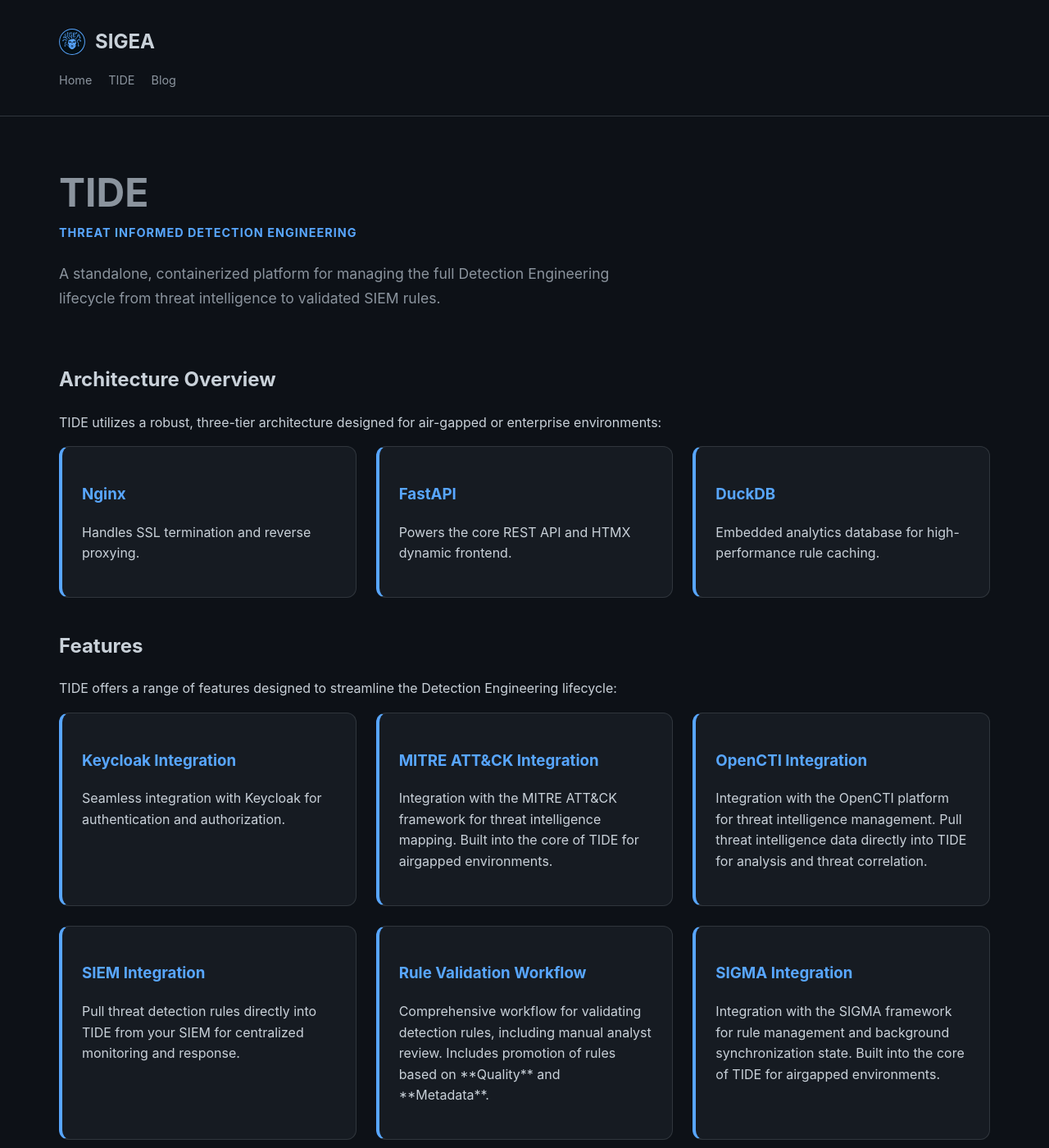
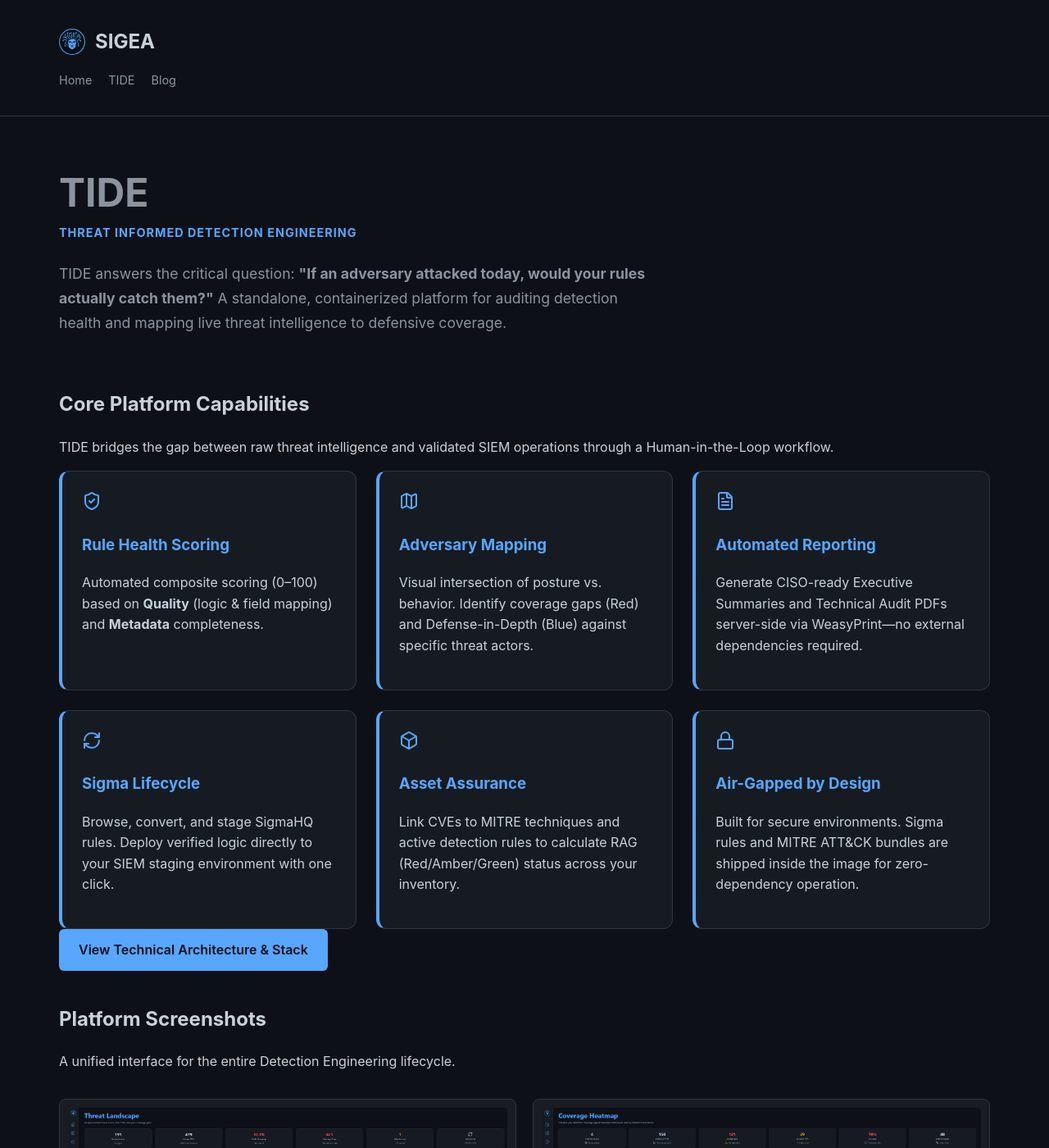
Before and after one commit to sigeauk/sigeauk.github.io, a Jekyll site: the page built from tide.html, in a window 1280 px wide and 1400 px high. Shown: the whole window at 82% size. Built offline with Jekyll 4.4.1, drawn with Linux system fonts in a browser that asks for light colours; some of the changed text lies outside the part shown.

Commit message:
TIDE Feaure update

```diff
--- a/tide.html
+++ b/tide.html
@@ -4,115 +4,101 @@
 description: Explore Sigea's flagship product, TIDE—a comprehensive platform for Threat Informed Detection Engineering.
 ---
 
+<script src="https://unpkg.com/lucide@latest"></script>
+
 <div class="hero-container">
     <div class="hero-text">
         <h2 class="main-heading">TIDE</h2>
         <p class="accent-subtitle">Threat Informed Detection Engineering</p>
-        <p class="lead-text">A standalone, containerized platform for managing the full Detection Engineering lifecycle from threat intelligence to validated SIEM rules.</p>
+        <p class="lead-text">
+            TIDE answers the critical question: <strong>"If an adversary attacked today, would your rules actually catch them?"</strong>
+            A standalone, containerized platform for auditing detection health and mapping live threat intelligence to defensive coverage.
+        </p>
     </div>
 </div>
 
 <section class="product-info">
-    <span class="text-accent"></span><h2>Architecture Overview</h2></span>
-    <p>TIDE utilizes a robust, three-tier architecture designed for air-gapped or enterprise environments:</p>
+    <div class="section-header">
+        <span class="text-accent"><h2>Core Platform Capabilities</h2></span>
+        <p>TIDE bridges the gap between raw threat intelligence and validated SIEM operations through a Human-in-the-Loop workflow.</p>
+    </div>
 
     <div class="grid">
         <div class="feature-card">
-            <span class="text-accent"><h3>Nginx</h3></span>
-            <p>Handles SSL termination and reverse proxying.</p>
+            <i data-lucide="shield-check" class="text-accent"></i>
+            <span class="text-accent"><h3>Rule Health Scoring</h3></span>
+            <p>Automated composite scoring (0–100) based on <strong>Quality</strong> (logic & field mapping) and <strong>Metadata</strong> completeness.</p>
         </div>
 
         <div class="feature-card">
-            <span class="text-accent"><h3>FastAPI</h3></span>
-            <p>Powers the core REST API and HTMX dynamic frontend.</p>
+            <i data-lucide="map" class="text-accent"></i>
+            <span class="text-accent"><h3>Adversary Mapping</h3></span>
+            <p>Visual intersection of posture vs. behavior. Identify coverage gaps (Red) and Defense-in-Depth (Blue) against specific threat actors.</p>
         </div>
 
         <div class="feature-card">
-            <span class="text-accent"><h3>DuckDB</h3></span>
-            <p>Embedded analytics database for high-performance rule caching.</p>
+            <i data-lucide="file-text" class="text-accent"></i>
+            <span class="text-accent"><h3>Automated Reporting</h3></span>
+            <p>Generate CISO-ready Executive Summaries and Technical Audit PDFs server-side via WeasyPrint—no external dependencies required.</p>
+        </div>
+
+        <div class="feature-card">
+            <i data-lucide="refresh-cw" class="text-accent"></i>
+            <span class="text-accent"><h3>Sigma Lifecycle</h3></span>
+            <p>Browse, convert, and stage SigmaHQ rules. Deploy verified logic directly to your SIEM staging environment with one click.</p>
+        </div>
+
+        <div class="feature-card">
+            <i data-lucide="box" class="text-accent"></i>
+            <span class="text-accent"><h3>Asset Assurance</h3></span>
+            <p>Link CVEs to MITRE techniques and active detection rules to calculate RAG (Red/Amber/Green) status across your inventory.</p>
+        </div>
+
+        <div class="feature-card">
+            <i data-lucide="lock" class="text-accent"></i>
+            <span class="text-accent"><h3>Air-Gapped by Design</h3></span>
+            <p>Built for secure environments. Sigma rules and MITRE ATT&CK bundles are shipped inside the image for zero-dependency operation.</p>
         </div>
     </div>
 </section>
 
 <section class="product-info">
-
-        <span class="text-accent"><h2>Features</h2></span>
-    <p>TIDE offers a range of features designed to streamline the Detection Engineering lifecycle:</p>
-
+    <details class="arch-details">
+        <summary class="btn-primary" style="display: inline-block; cursor: pointer; list-style: none;">
+            View Technical Architecture & Stack
+        </summary>
+        <div class="details-content" style="margin-top: 2rem; border-left: 2px solid var(--accent-color); padding-left: 1.5rem;">
+            <h3>Three-Tier Architecture</h3>
+            <p>Designed for stability and persistence in enterprise environments.</p>
             <div class="grid">
                 <div class="feature-card">
-            <span class="text-accent"><h3>Keycloak Integration</h3></span>
-            <p>Seamless integration with Keycloak for authentication and authorization.</p>
+                    <span class="text-accent"><h4>Edge: Nginx</h4></span>
+                    <p>Handles SSL termination and secure reverse proxying.</p>
                 </div>
-
                 <div class="feature-card">
-            <span class="text-accent"><h3>MITRE ATT&CK Integration</h3></span>
-            <p>Integration with the MITRE ATT&CK framework for threat intelligence mapping. Built into the core of TIDE for airgapped environments.</p>
+                    <span class="text-accent"><h4>Core: FastAPI</h4></span>
+                    <p>Asynchronous REST API powering the HTMX dynamic frontend and business logic.</p>
                 </div>
-
                 <div class="feature-card">
-            <span class="text-accent"><h3>OpenCTI Integration</h3></span>
-            <p>Integration with the OpenCTI platform for threat intelligence management. Pull threat intelligence data directly into TIDE for analysis and threat correlation.</p>
-        </div>
-
-        <div class="feature-card">
-            <span class="text-accent"><h3>SIEM Integration</h3></span>
-            <p>Pull threat detection rules directly into TIDE from your SIEM for centralized monitoring and response.</p>
-        </div>
-
-        <div class="feature-card">
-            <span class="text-accent"><h3>Rule Validation Workflow</h3></span>
-            <p>Comprehensive workflow for validating detection rules, including manual analyst review. Includes promotion of rules based on **Quality** and **Metadata**.</p>
-        </div>
-
-        <div class="feature-card">
-            <span class="text-accent"><h3>SIGMA Integration</h3></span>
-            <p>Integration with the SIGMA framework for rule management and background synchronization state. Built into the core of TIDE for airgapped environments.</p>
-        </div>
-
-        <div class="feature-card">
-            <span class="text-accent"><h3>SIGMA Conversion</h3></span>
-            <p>Converts SIGMA rules into a format compatible with your SIEM for seamless integration. Deploy from TIDE for instant coverage.</p>
-        </div>
-
-        <div class="feature-card">
-            <span class="text-accent"><h3>Coverage Metrics</h3></span>
-            <p>Comprehensive coverage metrics to identify gaps in your detection posture and prioritize rule development.</p>
-        </div>
-
-        <div class="feature-card">
-            <span class="text-accent"><h3>Rule logging</h3></span>
-            <p>Log rule score directly back into your SIEM for centralized monitoring and analysis. Allows for real-time insights and auditing of detection rules.</p>
+                    <span class="text-accent"><h4>Data: DuckDB</h4></span>
+                    <p>Embedded OLAP database for high-performance rule caching and analytics without external DB overhead.</p>
                 </div>
             </div>
 
-</section>
-
-<section class="product-info">
-    <span class="text-accent"><h2>Data Persistence</h2></span>
-    <p>TIDE is designed for stability. The following files are maintained in your persistent volume to survive container updates:</p>
-
-    <div class="grid">
-        <div class="feature-card">
-            <span class="text-accent"><h3>tide.duckdb</h3></span>
-            <p>The central rule cache and coverage metrics.</p>
+            <h3 style="margin-top: 2rem;">Data Persistence</h3>
+            <p>TIDE maintains critical state across container updates via volume mounts at <code>/app/data/</code>:</p>
+            <ul>
+                <li><strong>tide.duckdb:</strong> Central rule cache and coverage metrics.</li>
+                <li><strong>checkedRule.json:</strong> Manual analyst validation records.</li>
+                <li><strong>triggers/:</strong> Background synchronization state.</li>
+            </ul>
         </div>
-
-        <div class="feature-card">
-            <span class="text-accent"><h3>checkedRule.json</h3></span>
-            <p>Manual analyst validation records.</p>
-        </div>
-
-        <div class="feature-card">
-            <span class="text-accent"><h3>triggers/</h3></span>
-            <p>Directory for background synchronization state.</p>
-        </div>
-    </div>
+    </details>
 </section>
 
 <section class="product-info">
     <span class="text-accent"><h2>Platform Screenshots</h2></span>
-    <p>Explore the TIDE interface and its core analytics capabilities.</p>
+    <p>A unified interface for the entire Detection Engineering lifecycle.</p>
 
     <div class="gallery-grid">
         <div class="gallery-item">
@@ -144,6 +130,10 @@
 
 <div class="grid btn-grid">
     <div class="cta-container">
-      <a href="https://github.com/sigeauk/TIDE" class="btn-primary">Full Documentation on GitHub</a>
+      <a href="https://github.com/sigeauk/TIDE" class="btn-primary">View Project on GitHub</a>
     </div>
 </div>
+
+<script>
+  lucide.createIcons();
+</script>
```
Also changed, not shown: tide_backup.html (added, +149 -0 lines). Lines whose indentation alone changed are shown as unchanged.
